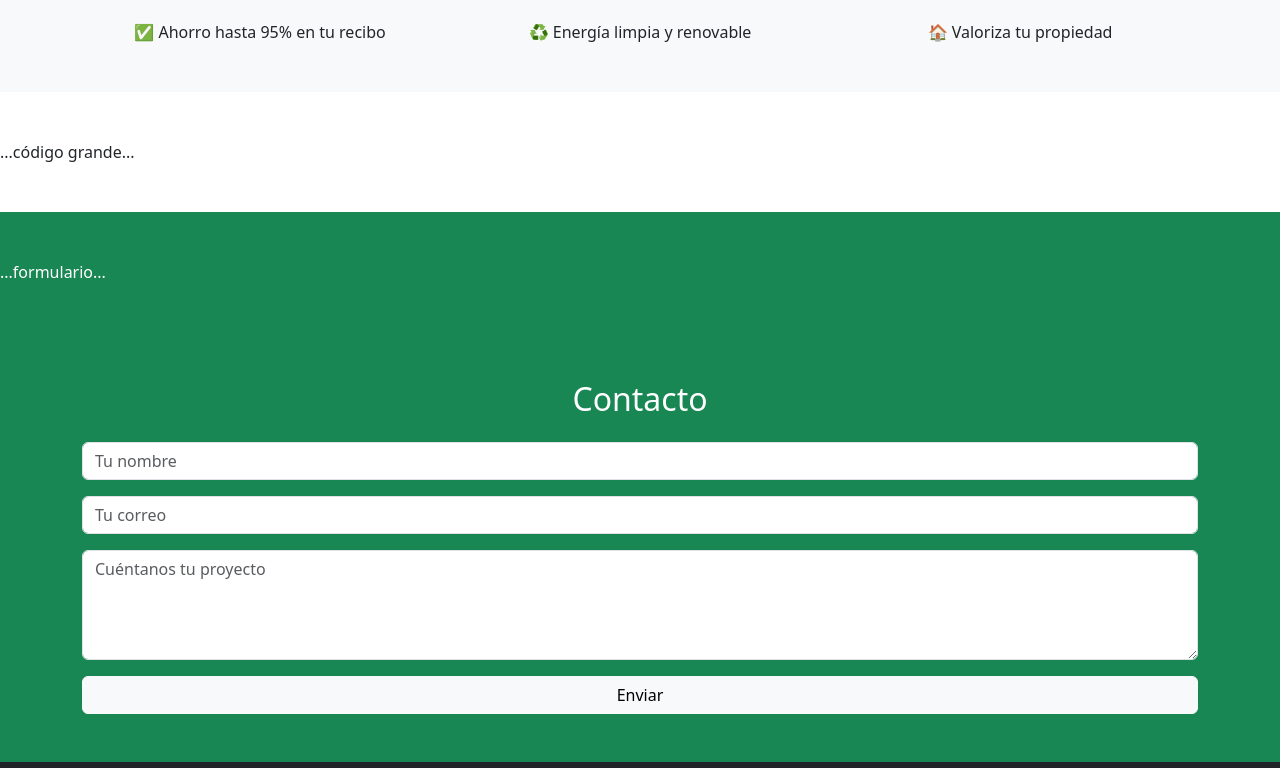
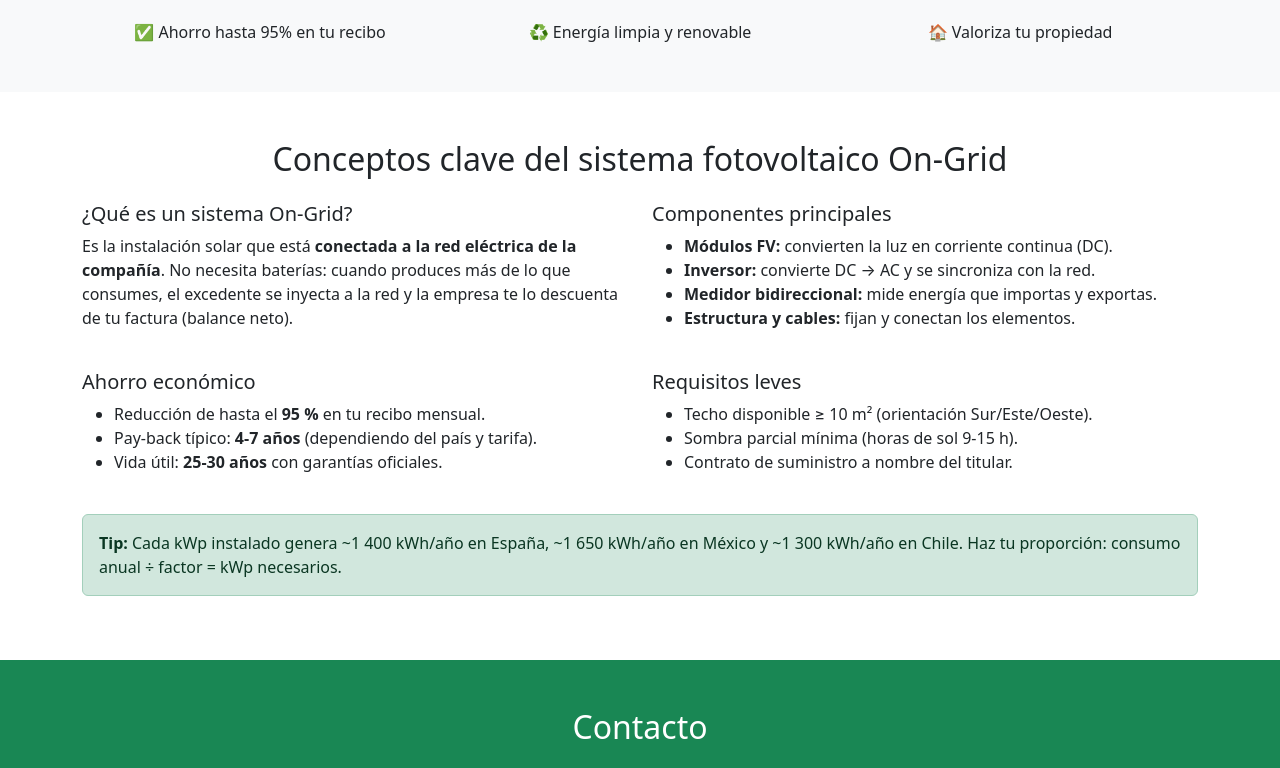
Before and after one commit to vera-solar/vera-solar.github.io, a plain HTML site: page index.html in a window 1280 px wide. Shown: the part 610-1378 px from the top of the page. Drawn offline with nearby package versions, Linux system fonts and the light colour scheme.

Commit message:
Versión completa con sección de conceptos FV

```diff
--- a/index.html
+++ b/index.html
@@ -2,7 +2,7 @@
 <html lang="es">
 <head>
   <meta charset="UTF-8">
-  <title>SolarTech - Sistemas Fotovoltaicos</title>
+  <title>Vera Solar - Sistemas Fotovoltaicos</title>
   <meta name="viewport" content="width=device-width, initial-scale=1">
   <link href="https://cdn.jsdelivr.net/npm/bootstrap@5.3.0/dist/css/bootstrap.min.css" rel="stylesheet">
 </head>
@@ -42,13 +42,54 @@
 
 <!-- ===== CONCEPTOS CLAVE ===== -->
 <section id="conceptos" class="py-5">
-  ...código grande...
+  <div class="container">
+    <h2 class="text-center mb-4">Conceptos clave del sistema fotovoltaico On-Grid</h2>
+
+    <div class="row">
+      <div class="col-md-6 mb-4">
+        <h5>¿Qué es un sistema On-Grid?</h5>
+        <p>Es la instalación solar que está <strong>conectada a la red eléctrica de la compañía</strong>. No necesita baterías: cuando produces más de lo que consumes, el excedente se inyecta a la red y la empresa te lo descuenta de tu factura (balance neto).</p>
+      </div>
+
+      <div class="col-md-6 mb-4">
+        <h5>Componentes principales</h5>
+        <ul>
+          <li><strong>Módulos FV:</strong> convierten la luz en corriente continua (DC).</li>
+          <li><strong>Inversor:</strong> convierte DC → AC y se sincroniza con la red.</li>
+          <li><strong>Medidor bidireccional:</strong> mide energía que importas y exportas.</li>
+          <li><strong>Estructura y cables:</strong> fijan y conectan los elementos.</li>
+        </ul>
+      </div>
+    </div>
+
+    <div class="row">
+      <div class="col-md-6 mb-4">
+        <h5>Ahorro económico</h5>
+        <ul>
+          <li>Reducción de hasta el <strong>95 %</strong> en tu recibo mensual.</li>
+          <li>Pay-back típico: <strong>4-7 años</strong> (dependiendo del país y tarifa).</li>
+          <li>Vida útil: <strong>25-30 años</strong> con garantías oficiales.</li>
+        </ul>
+      </div>
+
+      <div class="col-md-6 mb-4">
+        <h5>Requisitos leves</h5>
+        <ul>
+          <li>Techo disponible ≥ 10 m² (orientación Sur/Este/Oeste).</li>
+          <li>Sombra parcial mínima (horas de sol 9-15 h).</li>
+          <li>Contrato de suministro a nombre del titular.</li>
+        </ul>
+      </div>
+    </div>
+
+    <div class="alert alert-success" role="alert">
+      <strong>Tip:</strong> Cada kWp instalado genera ~1 400 kWh/año en España, ~1 650 kWh/año en México y ~1 300 kWh/año en Chile. Haz tu proporción: consumo anual ÷ factor = kWp necesarios.
+    </div>
+  </div>
 </section>
 <!-- ===== FIN CONCEPTOS ===== -->
 
 <section id="contacto" class="bg-success text-white py-5">
-  ...formulario...
-</section><section id="contacto" class="bg-success text-white py-5">
   <div class="container">
     <h2 class="text-center mb-4">Contacto</h2>
     <form>
@@ -66,5 +107,4 @@
 
 <script src="https://cdn.jsdelivr.net/npm/bootstrap@5.3.0/dist/js/bootstrap.bundle.min.js"></script>
 </body>
-
 </html>
```
